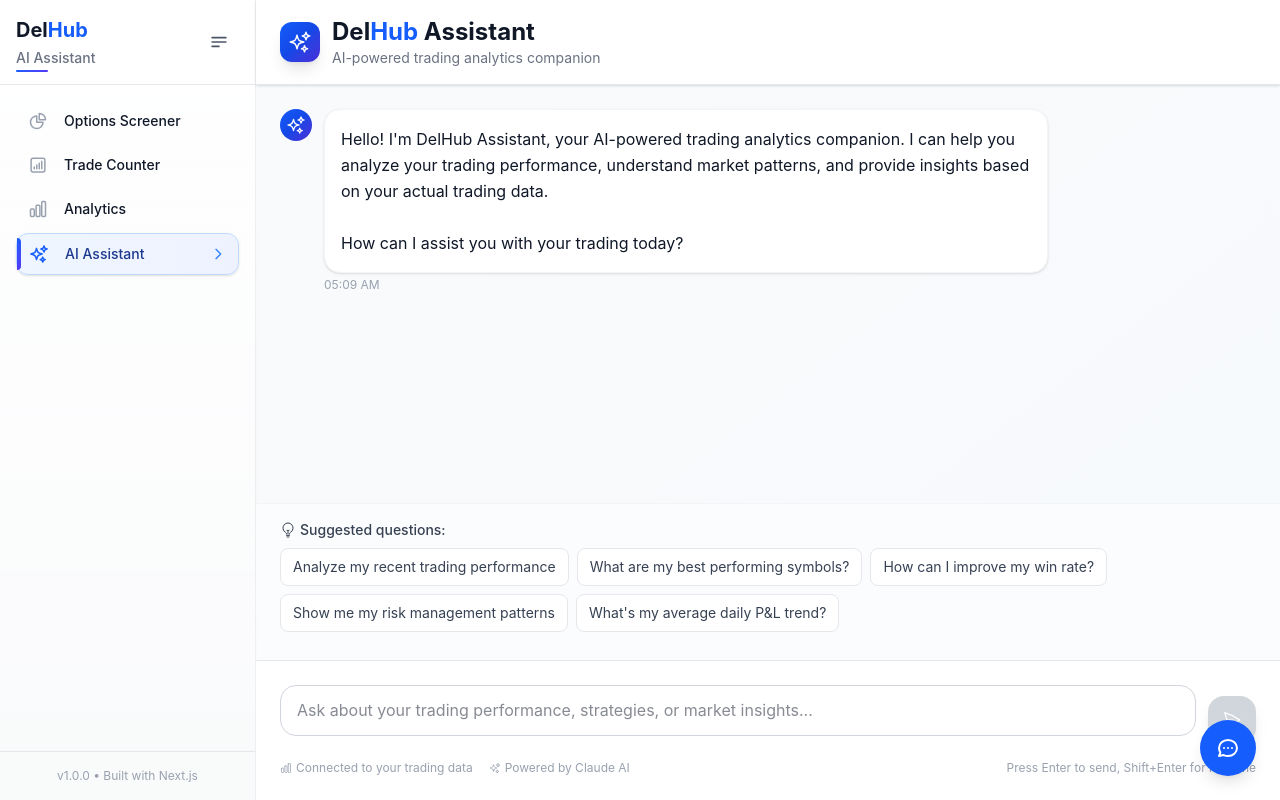
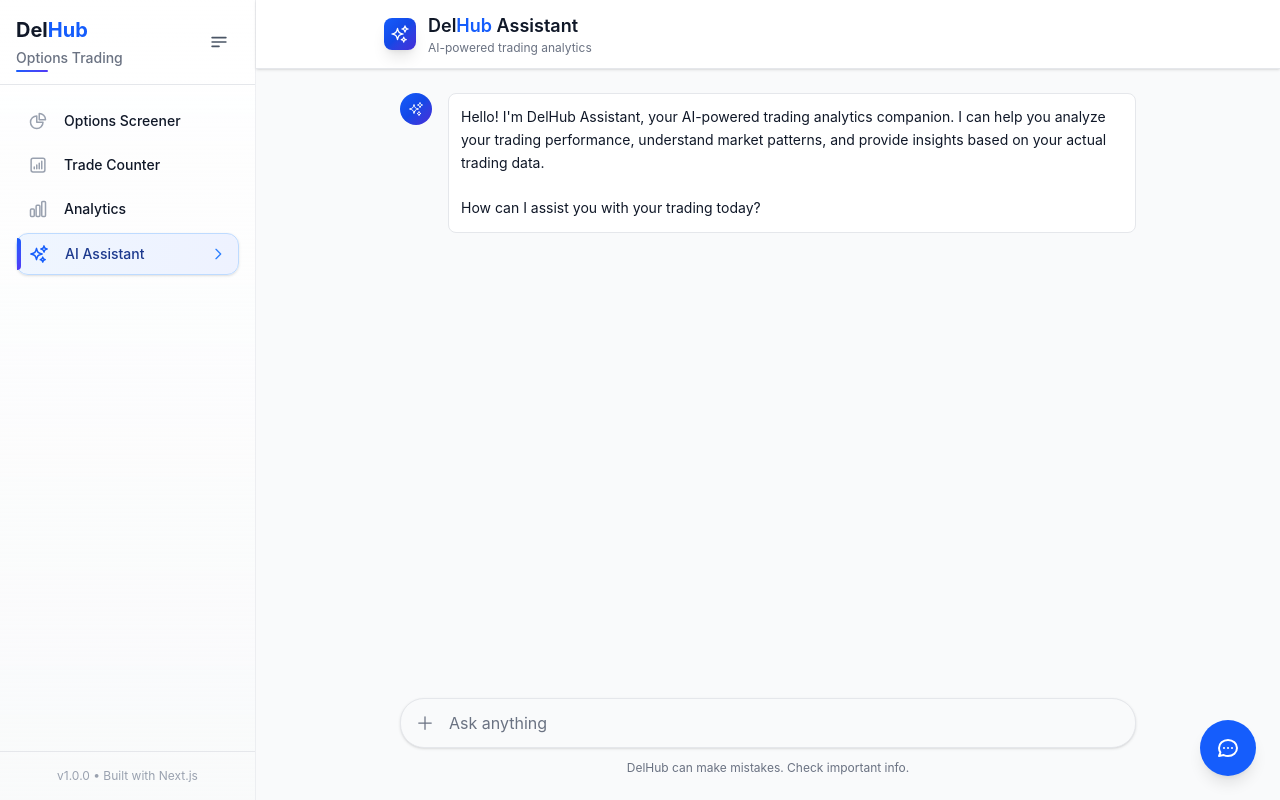
Before and after one commit to JDelott/delhub, a Next.js app: page /chat in a window 1280 px wide. Built offline with nearby package versions, Linux system fonts and the light colour scheme.

Commit message:
added chat assitant and better ai assistant ux

```diff
--- a/src/components/ChatAssistant.tsx
+++ b/src/components/ChatAssistant.tsx
@@ -6,7 +6,9 @@
   SparklesIcon,
   ChartBarIcon,
   LightBulbIcon,
-  ExclamationTriangleIcon
+  ExclamationTriangleIcon,
+  PlusIcon,
+  MicrophoneIcon
 } from '@heroicons/react/24/outline';
 
 interface ChatMessage {
@@ -25,6 +27,7 @@
   ]);
   const [inputValue, setInputValue] = useState('');
   const [isLoading, setIsLoading] = useState(false);
+  const [showQuickActions, setShowQuickActions] = useState(false);
   const messagesEndRef = useRef<HTMLDivElement>(null);
   const inputRef = useRef<HTMLTextAreaElement>(null);
 
@@ -103,11 +106,9 @@
   };
 
   const suggestedPrompts = [
-    "Analyze my recent trading performance",
     "What are my best performing symbols?",
-    "How can I improve my win rate?",
-    "Show me my risk management patterns",
-    "What's my average daily P&L trend?"
+    "What's my current win rate this week?",
+    "Calculate today's commissions at $0.32 per trade"
   ];
 
   const handleSuggestedPrompt = (prompt: string) => {
@@ -116,53 +117,56 @@
   };
 
   return (
-    <div className="flex flex-col h-screen bg-gradient-to-br from-gray-50 to-blue-50/30">
+    <div className="flex flex-col h-screen bg-gray-50">
       {/* Header */}
-      <div className="bg-white border-b border-gray-200 px-6 py-4 shadow-sm">
-        <div className="flex items-center space-x-3">
-          <div className="w-10 h-10 bg-gradient-to-br from-blue-600 via-blue-700 to-indigo-700 rounded-xl flex items-center justify-center shadow-lg">
-            <SparklesIcon className="h-6 w-6 text-white" />
+      <div className="bg-white border-b border-gray-200 px-4 py-3 shadow-sm">
+        <div className="max-w-3xl mx-auto flex items-center space-x-3">
+          <div className="w-8 h-8 bg-gradient-to-br from-blue-600 via-blue-700 to-indigo-700 rounded-lg flex items-center justify-center shadow-lg">
+            <SparklesIcon className="h-5 w-5 text-white" />
           </div>
           <div>
-            <h1 className="text-2xl font-bold text-gray-900">
+            <h1 className="text-lg font-semibold text-gray-900">
               Del<span className="text-blue-600">Hub</span> Assistant
             </h1>
-            <p className="text-sm text-gray-500">AI-powered trading analytics companion</p>
+            <p className="text-xs text-gray-500">AI-powered trading analytics</p>
           </div>
         </div>
       </div>
 
       {/* Messages */}
-      <div className="flex-1 overflow-y-auto p-6 space-y-6">
+      <div className="flex-1 overflow-y-auto">
+        <div className="max-w-3xl mx-auto px-4 py-6 space-y-6">
         {messages.map((message, index) => (
-          <div key={index} className={`flex ${message.role === 'user' ? 'justify-end' : 'justify-start'}`}>
-            <div className={`max-w-3xl ${message.role === 'user' ? 'order-2' : 'order-1'}`}>
+          <div key={index} className="group">
+            <div className={`flex items-start gap-4 ${message.role === 'user' ? 'flex-row-reverse' : ''}`}>
               {/* Avatar */}
-              <div className={`flex items-start space-x-3 ${message.role === 'user' ? 'flex-row-reverse space-x-reverse' : ''}`}>
               <div className={`w-8 h-8 rounded-full flex items-center justify-center flex-shrink-0 ${
                 message.role === 'user'
                   ? 'bg-blue-600'
                   : 'bg-gradient-to-br from-blue-600 via-blue-700 to-indigo-700'
               }`}>
                 {message.role === 'user' ? (
-                    <span className="text-white font-semibold text-sm">You</span>
+                  <span className="text-white font-semibold text-xs">U</span>
                 ) : (
-                    <SparklesIcon className="h-5 w-5 text-white" />
+                  <SparklesIcon className="h-4 w-4 text-white" />
                 )}
               </div>
 
               {/* Message Content */}
-                <div className={`flex-1 ${message.role === 'user' ? 'text-right' : ''}`}>
-                  <div className={`inline-block p-4 rounded-2xl shadow-sm ${
+              <div className="flex-1 min-w-0">
+                <div className={`${message.role === 'user' ? 'text-right' : ''}`}>
+                  <div className={`inline-block max-w-full p-3 rounded-lg ${
                     message.role === 'user'
-                      ? 'bg-blue-600 text-white'
-                      : 'bg-white text-gray-900 border border-gray-100'
+                      ? 'bg-blue-600 text-white ml-auto'
+                      : 'bg-white text-gray-900 border border-gray-200'
                   }`}>
-                    <div className="whitespace-pre-wrap leading-relaxed">
+                    <div className="whitespace-pre-wrap text-sm leading-relaxed">
                       {message.content}
                     </div>
                   </div>
-                  <div className={`text-xs text-gray-400 mt-1 ${message.role === 'user' ? 'text-right' : 'text-left'}`}>
+                  <div className={`text-xs text-gray-400 mt-1 opacity-0 group-hover:opacity-100 transition-opacity ${
+                    message.role === 'user' ? 'text-right' : 'text-left'
+                  }`}>
                     {formatTimestamp(message.timestamp)}
                   </div>
                 </div>
@@ -173,20 +177,20 @@
 
         {/* Loading indicator */}
         {isLoading && (
-          <div className="flex justify-start">
-            <div className="max-w-3xl">
-              <div className="flex items-start space-x-3">
+          <div className="group">
+            <div className="flex items-start gap-4">
               <div className="w-8 h-8 rounded-full bg-gradient-to-br from-blue-600 via-blue-700 to-indigo-700 flex items-center justify-center flex-shrink-0">
-                  <SparklesIcon className="h-5 w-5 text-white" />
+                <SparklesIcon className="h-4 w-4 text-white" />
               </div>
-                <div className="bg-white p-4 rounded-2xl shadow-sm border border-gray-100">
+              <div className="flex-1 min-w-0">
+                <div className="bg-white p-3 rounded-lg border border-gray-200 inline-block">
                   <div className="flex items-center space-x-2">
                     <div className="flex space-x-1">
-                      <div className="w-2 h-2 bg-blue-600 rounded-full animate-bounce"></div>
-                      <div className="w-2 h-2 bg-blue-600 rounded-full animate-bounce" style={{ animationDelay: '0.1s' }}></div>
-                      <div className="w-2 h-2 bg-blue-600 rounded-full animate-bounce" style={{ animationDelay: '0.2s' }}></div>
+                      <div className="w-1.5 h-1.5 bg-blue-600 rounded-full animate-bounce"></div>
+                      <div className="w-1.5 h-1.5 bg-blue-600 rounded-full animate-bounce" style={{ animationDelay: '0.1s' }}></div>
+                      <div className="w-1.5 h-1.5 bg-blue-600 rounded-full animate-bounce" style={{ animationDelay: '0.2s' }}></div>
                     </div>
-                    <span className="text-sm text-gray-500">DelHub Assistant is thinking...</span>
+                    <span className="text-xs text-gray-500">Thinking...</span>
                   </div>
                 </div>
               </div>
@@ -196,75 +200,82 @@
 
         <div ref={messagesEndRef} />
         </div>
+      </div>
 
-      {/* Suggested Prompts */}
-      {messages.length === 1 && (
-        <div className="px-6 py-4 border-t border-gray-100 bg-white/50">
-          <div className="mb-3">
-            <h3 className="text-sm font-medium text-gray-700 mb-2 flex items-center">
-              <LightBulbIcon className="h-4 w-4 mr-1" />
-              Suggested questions:
-            </h3>
-            <div className="flex flex-wrap gap-2">
+
+      {/* Input */}
+      <div className="bg-gray-50">
+        <div className="max-w-3xl mx-auto px-4 pb-6 relative">
+          {/* Input Container */}
+          <div className="relative bg-gray-50 rounded-3xl border border-gray-200 shadow-sm">
+            {/* Quick Actions Dropdown - Overlays above */}
+            {showQuickActions && (
+              <div className="absolute bottom-full mb-2 left-0 right-0 p-3 bg-gray-50 rounded-xl border border-gray-200 shadow-lg z-10">
+                <div className="grid grid-cols-1 gap-1">
                   {suggestedPrompts.map((prompt, index) => (
                     <button
                       key={index}
-                  onClick={() => handleSuggestedPrompt(prompt)}
-                  className="px-3 py-2 text-sm bg-white hover:bg-blue-50 text-gray-700 hover:text-blue-700 border border-gray-200 hover:border-blue-300 rounded-lg transition-colors"
+                      onClick={() => {
+                        handleSuggestedPrompt(prompt);
+                        setShowQuickActions(false);
+                      }}
+                      className="text-left px-3 py-2 text-sm text-gray-700 hover:bg-white rounded-lg transition-all duration-150"
                     >
                       {prompt}
                     </button>
                   ))}
                 </div>
               </div>
-        </div>
             )}
 
-      {/* Input */}
-      <div className="bg-white border-t border-gray-200 p-6">
-        <form onSubmit={handleSubmit} className="flex items-end space-x-3">
-          <div className="flex-1 relative">
+            <form onSubmit={handleSubmit} className="flex items-stretch h-12">
+              {/* Plus Button */}
+              <div className="flex items-center justify-center w-12">
+                <button
+                  type="button"
+                  onClick={() => setShowQuickActions(!showQuickActions)}
+                  className="w-8 h-8 flex items-center justify-center text-gray-500 hover:text-gray-700 transition-colors rounded-lg"
+                >
+                  <PlusIcon className="h-5 w-5" />
+                </button>
+              </div>
+
+              {/* Text Input */}
+              <div className="flex-1 flex items-center">
                 <textarea
                   ref={inputRef}
                   value={inputValue}
                   onChange={(e) => setInputValue(e.target.value)}
                   onKeyPress={handleKeyPress}
-              placeholder="Ask about your trading performance, strategies, or market insights..."
-              className="w-full px-4 py-3 pr-12 border border-gray-300 rounded-2xl focus:outline-none focus:ring-2 focus:ring-blue-500 focus:border-transparent resize-none min-h-[48px] max-h-32"
+                  placeholder="Ask anything"
+                  className="w-full bg-transparent text-base resize-none focus:outline-none placeholder-gray-500 min-h-[24px] max-h-32 leading-6"
                   rows={1}
                   disabled={isLoading}
                 />
-            <div className="absolute bottom-3 right-3 text-xs text-gray-400">
-              {inputValue.length > 0 && `${inputValue.length} chars`}
               </div>
-          </div>
+
+              {/* Send Button */}
+              <div className="flex items-center justify-center w-12">
+                {inputValue.trim() && (
                   <button
                     type="submit"
-            disabled={!inputValue.trim() || isLoading}
-            className="w-12 h-12 bg-blue-600 hover:bg-blue-700 disabled:bg-gray-300 disabled:cursor-not-allowed text-white rounded-2xl flex items-center justify-center transition-colors shadow-lg hover:shadow-xl"
+                    disabled={isLoading}
+                    className="w-8 h-8 flex items-center justify-center text-gray-500 hover:text-gray-700 disabled:text-gray-300 transition-colors rounded-lg hover:bg-gray-100"
                   >
                     {isLoading ? (
-              <div className="w-5 h-5 border-2 border-white border-t-transparent rounded-full animate-spin"></div>
+                      <div className="w-3 h-3 border-2 border-gray-500 border-t-transparent rounded-full animate-spin"></div>
                     ) : (
-              <PaperAirplaneIcon className="h-5 w-5" />
+                      <PaperAirplaneIcon className="h-4 w-4" />
                     )}
                   </button>
+                )}
+              </div>
             </form>
+          </div>
 
           {/* Footer */}
-        <div className="flex items-center justify-between mt-4 text-xs text-gray-400">
-          <div className="flex items-center space-x-4">
-            <span className="flex items-center">
-              <ChartBarIcon className="h-3 w-3 mr-1" />
-              Connected to your trading data
-            </span>
-            <span className="flex items-center">
-              <SparklesIcon className="h-3 w-3 mr-1" />
-              Powered by Claude AI
-            </span>
-          </div>
-          <div className="text-right">
-            <p>Press Enter to send, Shift+Enter for new line</p>
+          <div className="text-center mt-3 text-xs text-gray-500">
+            DelHub can make mistakes. Check important info.
           </div>
         </div>
       </div>
--- a/src/components/SideNavigation.tsx
+++ b/src/components/SideNavigation.tsx
@@ -90,7 +90,7 @@
                 Del<span className="text-blue-600">Hub</span>
                 <div className="absolute -bottom-1 left-0 w-8 h-0.5 bg-gradient-to-r from-blue-600 to-indigo-600 rounded-full group-hover:w-12 transition-all duration-300"></div>
               </h1>
-              <p className="text-sm text-gray-500 font-medium mt-1 group-hover:text-gray-700 transition-colors">AI Assistant</p>
+              <p className="text-sm text-gray-500 font-medium mt-1 group-hover:text-gray-700 transition-colors">Options Trading</p>
             </Link>
 
             {/* Hamburger Button */}
```
Lines whose indentation alone changed are shown as unchanged.
